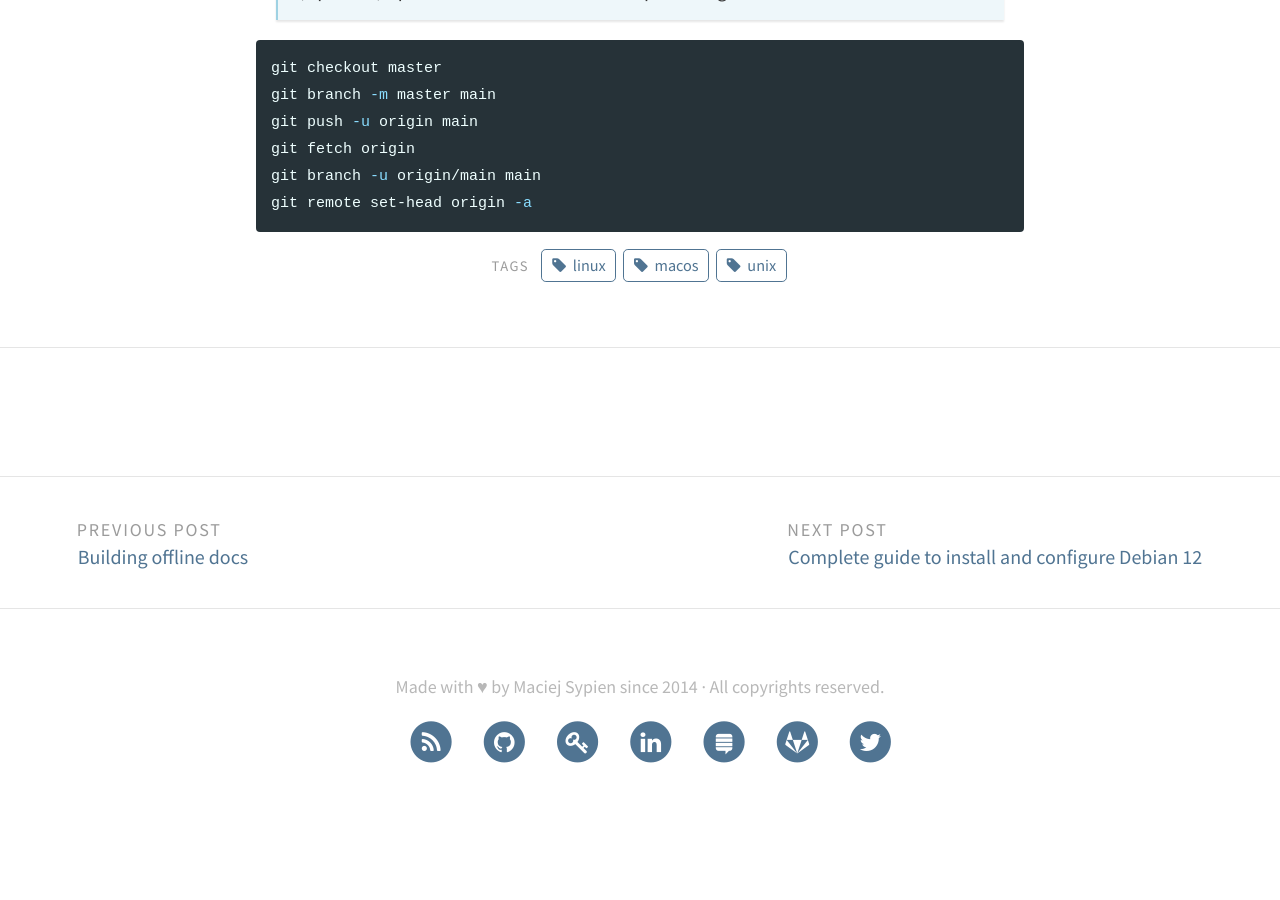
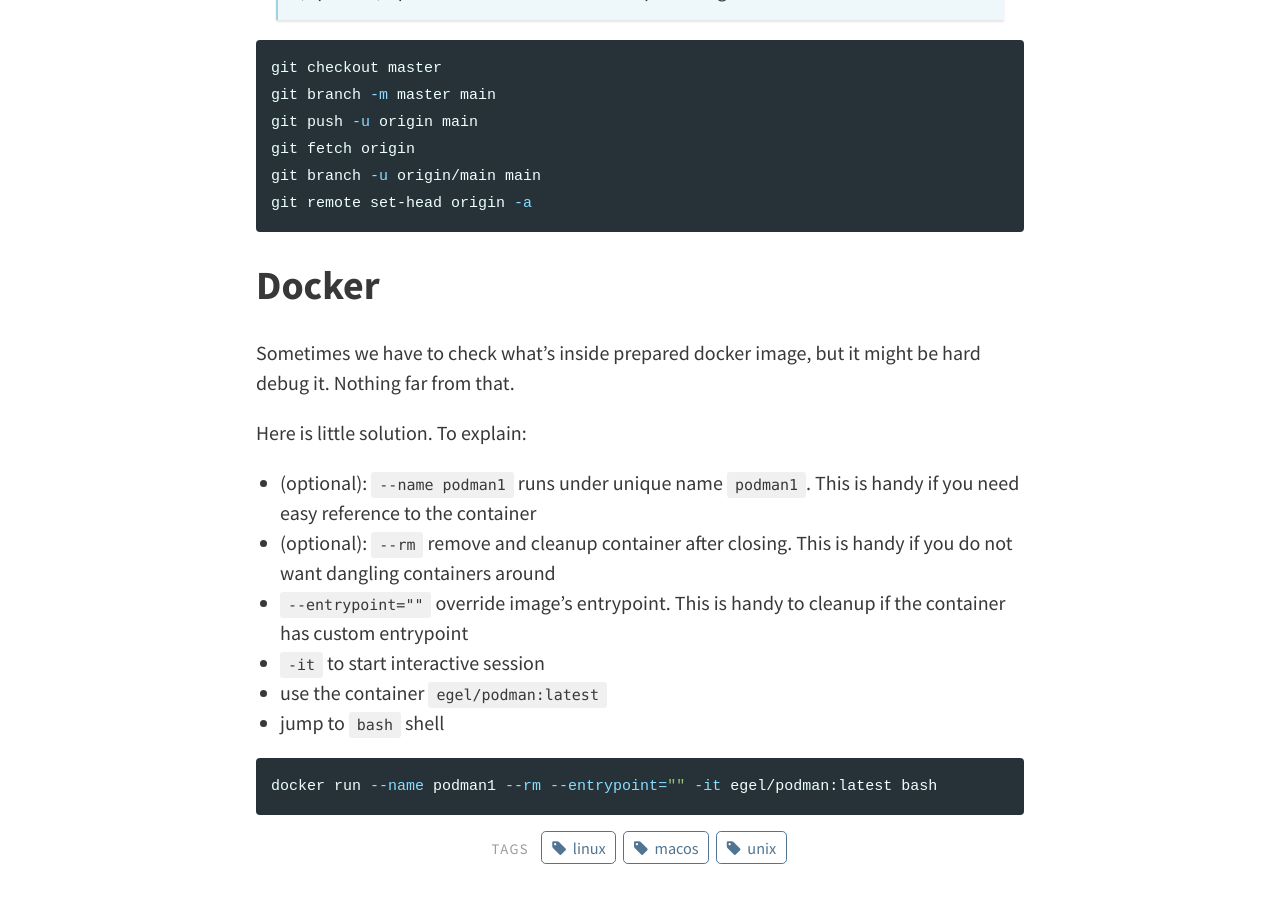
Before and after one commit to egel/egel.github.io, a Jekyll site: the page built from _posts/2025-05-27-useful-terminal-commands.md, in a window 1280 px wide and 900 px high, scrolled down 4073 px. Built offline with Jekyll 4.4.1, drawn with Linux system fonts in a browser that asks for light colours; nearby versions of some CDN libraries; comment, search, counter and statistics services are not loaded; before the commit the page ends 4921 px from its top, so only the background shows below that.

````diff
--- a/_posts/2025-05-27-useful-terminal-commands.md
+++ b/_posts/2025-05-27-useful-terminal-commands.md
@@ -138,3 +138,20 @@
 git branch -u origin/main main
 git remote set-head origin -a
 ```
+
+## Docker
+
+Sometimes we have to check what's inside prepared docker image, but it might be hard debug it. Nothing far from that.
+
+Here is little solution. To explain:
+
+- (optional): `--name podman1` runs under unique name `podman1`. This is handy if you need easy reference to the container
+- (optional): `--rm` remove and cleanup container after closing. This is handy if you do not want dangling containers around
+- `--entrypoint=""` override image's entrypoint. This is handy to cleanup if the container has custom entrypoint
+- `-it` to start interactive session
+- use the container `egel/podman:latest`
+- jump to `bash` shell
+
+```sh
+docker run --name podman1 --rm --entrypoint="" -it egel/podman:latest bash
+```
````
